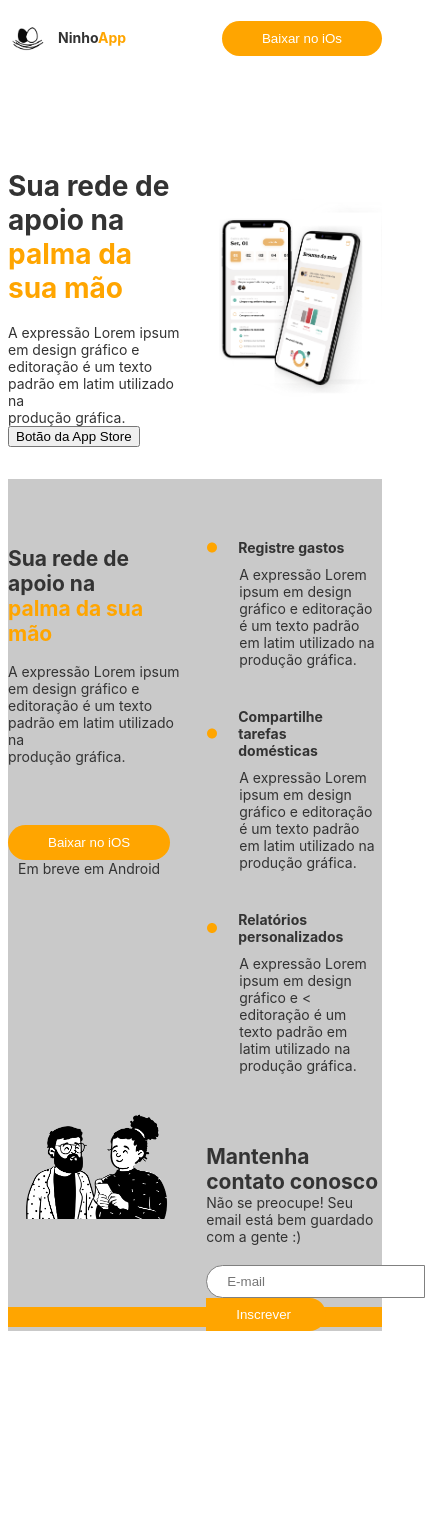
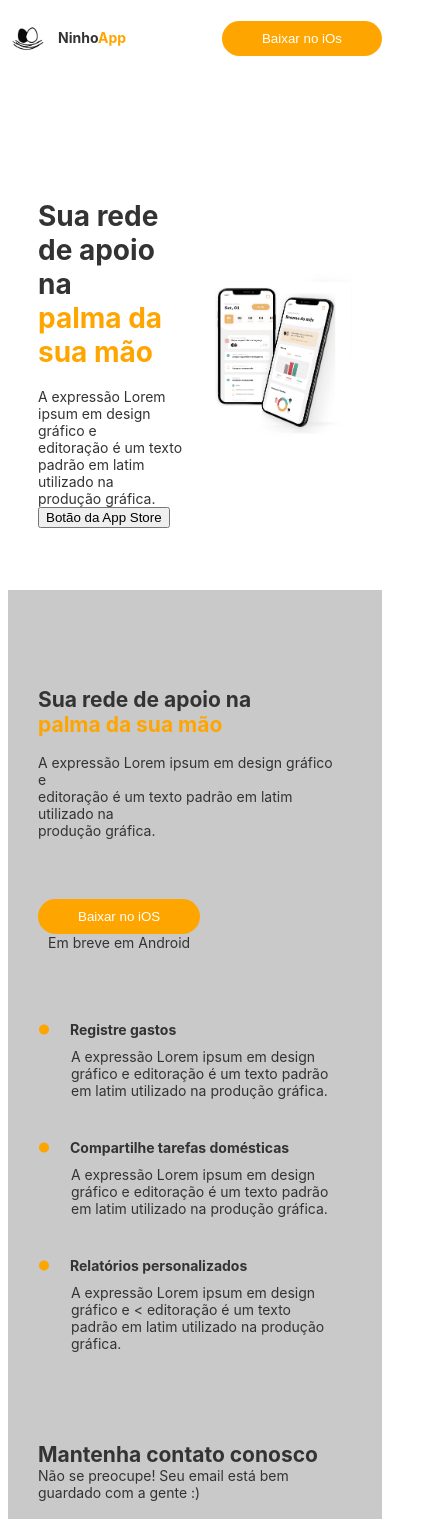
Before and after one commit to flaviagouvea/mega-hack-women-web, an Angular app: page / in a window 390 px wide. Shown: the top 1519 px of the page, 425 px wide, since content can reach past the window. Before the commit the page ends 1335 px from the top, so only its background shows below. Built offline with nearby package versions, Linux system fonts and the light colour scheme.

Commit message:
fix(app.component): fix layout for mobile; (#10)

```diff
--- a/src/app/app.component.html
+++ b/src/app/app.component.html
@@ -105,12 +105,6 @@
 
   <div class="gray-bg">
     <div class="content-margin footer">
-      <div class="sub-section">
-        <div class="people">
-          <img src="../assets/peeps.png">
-        </div>
-      </div>
-
 
       <div class="contact-us sub-section">
         <h2>Mantenha contato conosco</h2>
@@ -125,6 +119,12 @@
         <label *ngIf="message">{{message}}</label>
       </div>
 
+      <div class="sub-section">
+        <div class="people">
+          <img src="../assets/peeps.png">
+        </div>
+      </div>
+
     </div>
   </div>
   <div class="footer-banner"></div>
--- a/src/app/app.component.scss
+++ b/src/app/app.component.scss
@@ -126,6 +126,7 @@ span {
 .footer {
   display: flex;
   justify-content: space-between;
+  flex-direction: row-reverse;
   .people {
     align-items: center;
     img {
@@ -138,3 +139,28 @@ span {
   background-color: $ninho_orange;
   margin-top: -24px;
 }
+
+@media screen and (max-width: 575px) {
+  .header-section {
+    padding: 30px;
+  }
+  .body-section {
+    display: block;
+    .sub-section {
+      width: 80%;
+      max-width: 100%;
+      padding: 30px;
+    }
+  }.footer {
+     display: block;
+     .sub-section {
+       margin-top: 0;
+       width: 80%;
+       max-width: 100%;
+       padding: 30px 10px 0 30px;
+       input {
+         width: 150px;
+       }
+     }
+   }
+}
```
